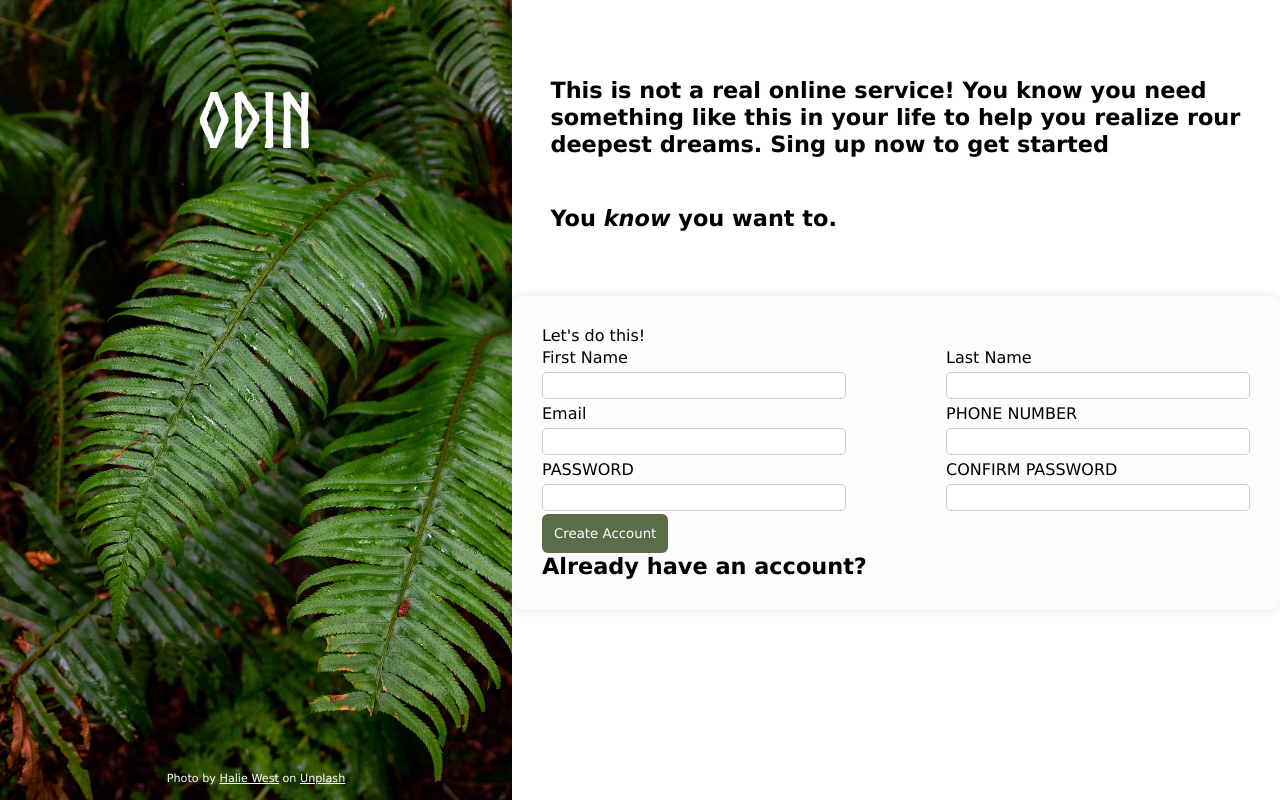
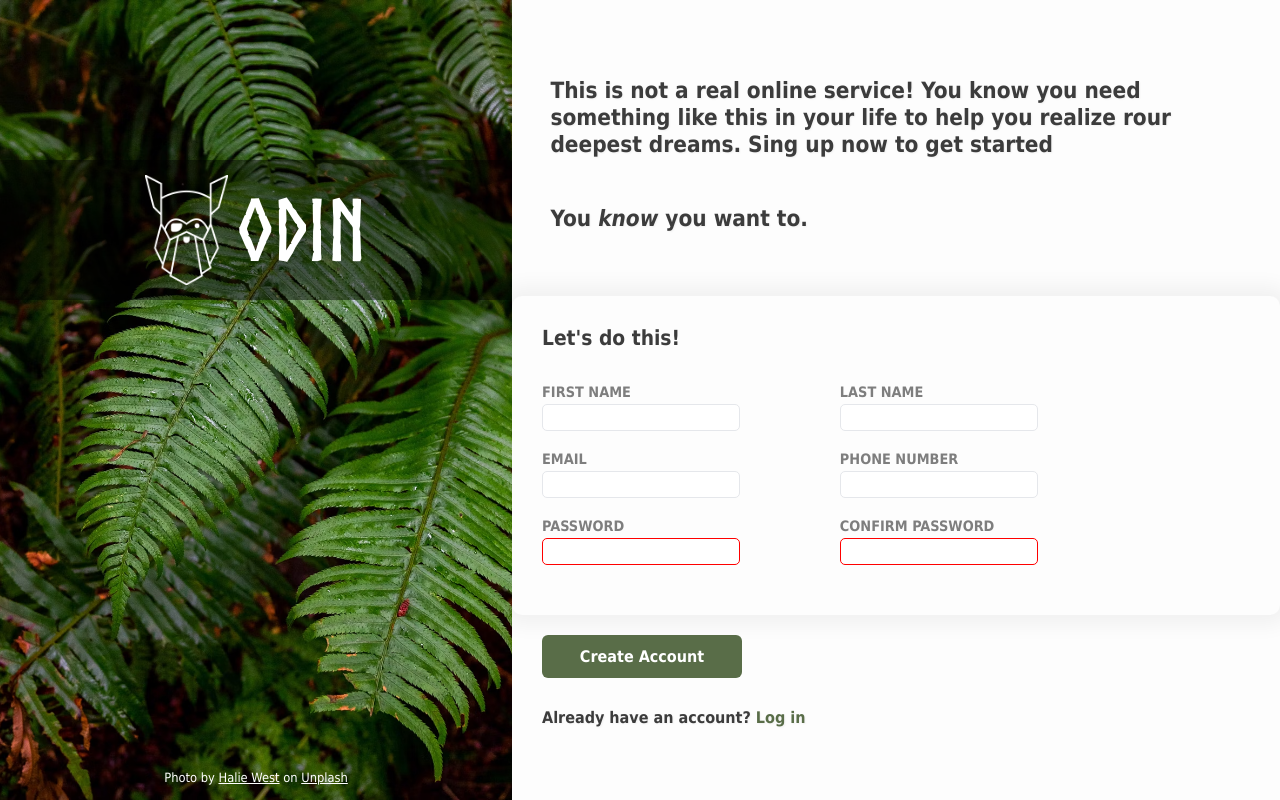
Before and after one commit to izaquedmf/Project-Sign-up-Form, a plain HTML site: page index.html in a window 1280 px wide. Drawn offline with Linux system fonts and the light colour scheme.

Commit message:
adjust the layout and insert odin logo

```diff
--- a/index.html
+++ b/index.html
@@ -10,7 +10,7 @@
     <div id="container">
         <div id="left-image">
             <div id="logo">
-
+                <img class="logo_odin" src="./resources/odin-lined.png" alt="The Odin Project">
                 <h1>ODIN</h1>
             </div>
             <footer>Photo by <a href="https://unsplash.com/pt-br/fotografias/planta-da-folha-verde-na-fotografia-de-perto-25xggax4bSA" target="_blank">Halie West</a> on <a href="https://unsplash.com/" target="_blank">Unplash</a></footer>
@@ -28,39 +28,35 @@
             <form class="form_create_account" action="example.com/path" method="post">
                 <legend>Let's do this!</legend>
 
-                <div id="fields">
-                    <div id="left_fields">
-                        <label for="first_name">First Name</label>
-                        <input type="text" id="first_name" name="first_name">
+                <section id="fields">
+                    <div class="form-column">
+                        <label for="first_name">FIRST NAME</label>
+                        <input type="text" id="first_name" name="first_name" required>
 
-                        <label for="email">Email</label>
-                        <input type="email" id="email" name="email">
+                        <label for="email">EMAIL</label>
+                        <input type="email" id="email" name="email" required>
 
                         <label for="pwd">PASSWORD</label>
-                        <input type="password" id="pwd" name="pwd">
+                        <input type="password" id="pwd" name="pwd" required>
 
                     </div>
-                    <div id="right_fields">
-                        <label for="last_name">Last Name</label>
-                        <input type="text" id="last_name" name="last_name">
+                    <div class="form-column">
+                        <label for="last_name">LAST NAME</label>
+                        <input type="text" id="last_name" name="last_name" required>
 
                         <label for="phone">PHONE NUMBER</label>
-                        <input type="tel" id="phone" name="phone">
+                        <input type="tel" id="phone" name="phone" required>
 
                         <label for="confirm_pwd">CONFIRM PASSWORD</label>
-                        <input type="password" id="confirm_pwd" name="confirm_pwd">
+                        <input type="password" id="confirm_pwd" name="confirm_pwd" required>
 
                     </div>
-                </div>
-                <section>
-                    <p>
-                      <button type="submit">Create Account</button>
-                    </p>
-                    <p>Already have an account?</p>
                 </section>
-
             </form>
-
+            <section class="submit_section">
+                <button type="submit">Create Account</button>
+                <p>Already have an account? <a>Log in</a></p>
+            </section>
         </div>
     </div>
 </body>
--- a/style.css
+++ b/style.css
@@ -7,15 +7,16 @@
     margin: 0;
     padding: 0;
     box-sizing: border-box;
-    font-family: Verdana, Geneva, Tahoma, sans-serif;
+    font-family: Tahoma, Geneva, sans-serif;
 }
 
 html, body {
     height: 100%;
+
 }
 
 footer{
-    font-size: 0.7rem;
+    font-size: 0.8rem;
     margin-top: auto;
     padding-bottom: 15px;
     text-align: center;
@@ -27,7 +28,7 @@ a{
 }
 
 header{
-    margin: 10% 5% 2%;
+    margin:10% 5% 2%;
 }
 
 header h1,p {
@@ -35,11 +36,12 @@ header h1,p {
     line-height: 1.2;
     text-shadow: 1px 1px 2px rgba(0,0,0,0.05);
     font-weight:bold;
+    color: rgb(60, 60, 60);
 
 }
 
 header p {
-    margin-top: 3rem;             /* Espaço entre os parágrafos */
+    margin-top: 3rem;
     margin-bottom: 4rem;
 }
 
@@ -50,15 +52,24 @@ header p {
 }
 
 #logo {
-position: absolute;
-    top: 15%;
-    left: 50%;
-    transform: translate(-50%, -50%);
+    display: flex;
+    align-items: center;
+    justify-content: center;
+    position: absolute;
+    padding: 15px 0;
+    width: 100%;
+    gap: 10px;
+    top: 20%;
+    background-color: rgba(0, 0, 0, 0.447);
+}
+
+.logo_odin{
+    height: 110px;
 }
 
 #logo h1{
     font-family: norse-bold, Tahoma, Verdana, sans-serif;
-    font-size: 76px;
+    font-size: 85px;
 }
 
 #left-image{
@@ -72,8 +83,8 @@ position: absolute;
     color: white;
 }
 
-#right_container{
-    background-color: #f7f7f7;
+#right-container{
+    background-color: #fdfdfd;
 }
 
 .form_create_account{
@@ -81,29 +92,57 @@ position: absolute;
     flex-direction: column;
     gap: 3px;
     max-width: 100vw;
-    margin: 0 auto;
+    margin:0 auto;
     padding: 30px;
     border-radius: 10px;
     background-color: #fdfdfd;
-    box-shadow: 0 0 10px rgba(0,0,0,0.1);
+    box-shadow: 0 0 20px 10px rgba(0, 0, 0, 0.05);
+}
+
+.form_create_account legend{
+    font-size: 1.3em;
+    font-weight: bold;
+    margin-bottom: 1.5em;
+    color: rgb(60, 60, 60);
 }
 
 #fields{
     display: flex;
     gap: 100px;
+    margin-right: 30%;
 }
 
-#left_fields, #right_fields{
+.form-column{
     display: flex;
     flex-direction: column;
     flex: 1;
-    gap: 5px;
+
+}
+label{
+    color: rgb(126, 126, 126);
+    font-size: 0.9em;
+    font-weight: bold;
 }
 
 input{
     padding: 5px;
     border-radius: 5px;
-    border: 1px solid #ccc;
+    border: 1px solid #E5E7EB;
+    margin-bottom: 20px;
+    margin-top: 2%;
+}
+
+input:focus:valid {
+    border-color: rgba(0, 0, 255, 1);
+    box-shadow: 0 0 8px rgba(0, 0, 255, 1);
+  }
+
+input:focus:invalid {
+    border-color: red;
+}
+
+#pwd:invalid, #confirm_pwd:invalid {
+    border-color: red;
 }
 
 button {
@@ -113,4 +152,23 @@ button {
     border: none;
     border-radius: 6px;
     cursor: pointer;
+    font-weight: bold;
+    font-size: 1rem;
+    width: 200px;
+
 }
+
+.submit_section {
+    display: flex;
+    flex-direction: column;
+    padding: 20px 30px;
+    gap: 30px;
+  }
+
+.submit_section p{
+    font-size: 1rem;
+
+}
+.submit_section a{
+  color:#596D48;
+}
```
